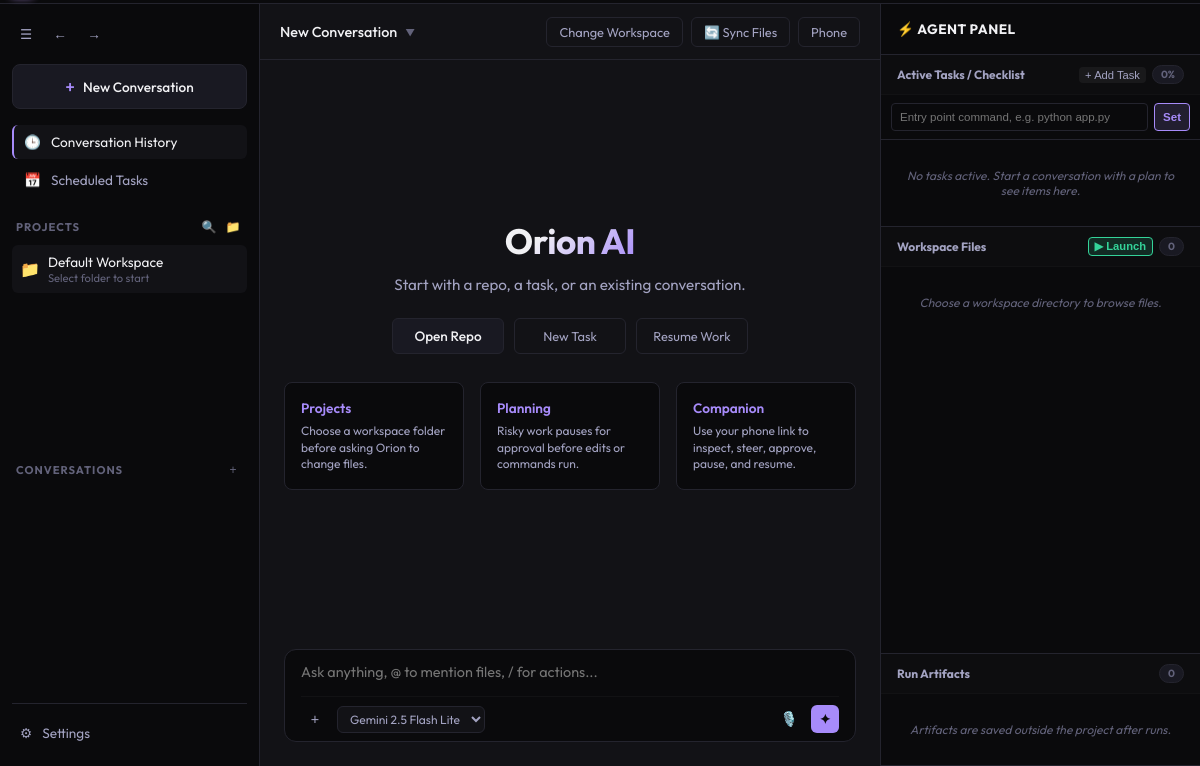
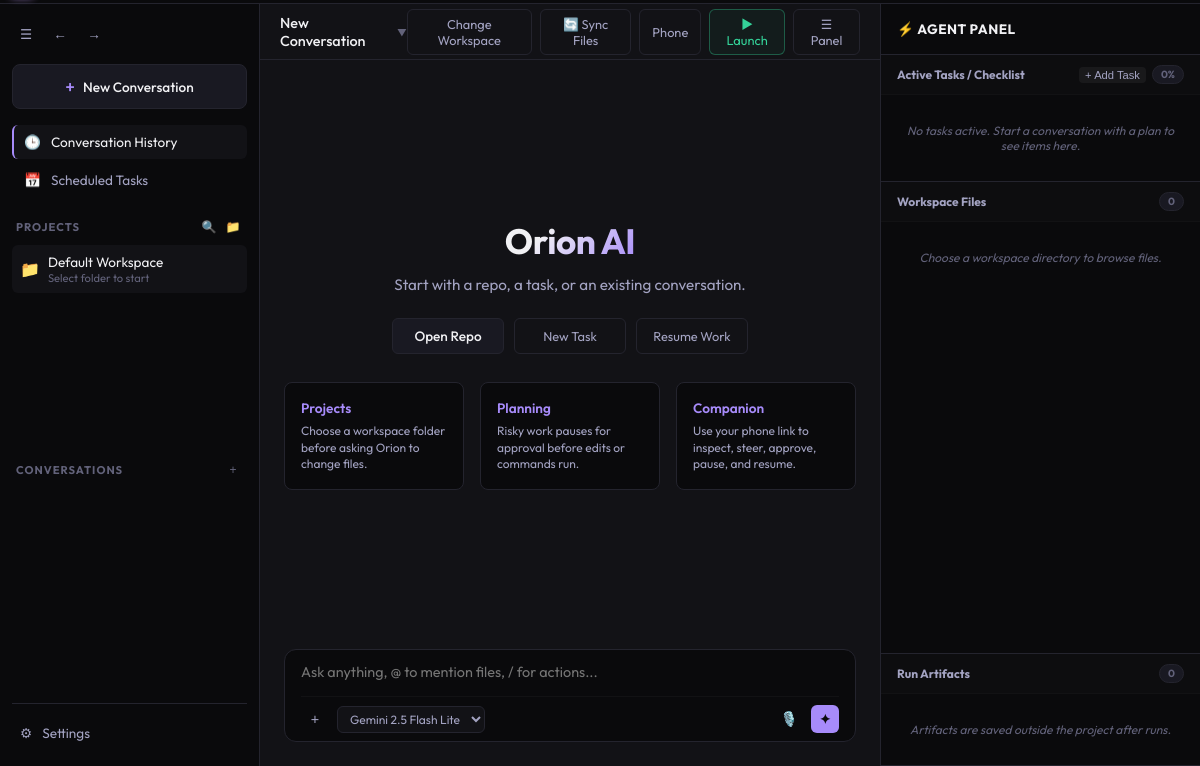
Before and after one commit to jasonk87/Orion-AI, an Electron app: page index.html in a window 1200 px wide. Shown: the part 34-800 px from the top of the page. Drawn offline with nearby package versions, Linux system fonts and the light colour scheme; no server answers.

Commit message:
feat: move launch button to header, make agent panel collapsible, remove entrypoint row

```diff
--- a/index.html
+++ b/index.html
@@ -109,6 +109,8 @@
           <button id="btn-change-workspace" class="btn-secondary">Change Workspace</button>
           <button id="btn-sync-files" class="btn-secondary" title="Scan file directory">🔄 Sync Files</button>
           <button id="btn-phone-companion" class="btn-secondary phone-companion-button" title="Pair Phone Companion">Phone</button>
+          <button id="btn-launch-app" class="btn-secondary" title="Launch application for testing">▶ Launch</button>
+          <button id="btn-toggle-right-sidebar" class="btn-secondary" title="Toggle Agent Panel">☰ Panel</button>
         </div>
       </div>
 
@@ -186,10 +188,6 @@
             <span class="badge" id="task-completion-badge">0%</span>
           </div>
         </div>
-        <div class="entrypoint-row">
-          <input id="workspace-entrypoint-input" type="text" placeholder="Entry point command, e.g. python app.py">
-          <button id="btn-save-entrypoint" title="Save entry point for this workspace">Set</button>
-        </div>
         <div class="panel-content scrollable">
           <div id="task-checklist-container">
             <p class="empty-state">No tasks active. Start a conversation with a plan to see items here.</p>
@@ -205,7 +203,6 @@
             <span class="badge muted" id="rag-index-status" style="display: none; font-size: 0.62rem; padding: 1px 4px; font-weight: normal; text-transform: uppercase;"></span>
           </span>
           <div style="display: flex; align-items: center; gap: 6px;">
-            <button id="btn-launch-app" title="Launch application for testing" style="background: var(--success-glow); border: 1px solid var(--success-color); border-radius: 4px; color: var(--success-color); cursor: pointer; font-size: 0.7rem; padding: 2px 6px; font-weight: 600; display: flex; align-items: center; gap: 3px; border-style: solid;">▶ Launch</button>
             <span class="badge" id="file-count-badge">0</span>
           </div>
         </div>
--- a/renderer.js
+++ b/renderer.js
@@ -102,6 +102,8 @@ const el = {
   phoneCompanionMeta: document.getElementById('phone-companion-meta'),
   workspaceEntrypointInput: document.getElementById('workspace-entrypoint-input'),
   btnSaveEntrypoint: document.getElementById('btn-save-entrypoint'),
+  rightSidebar: document.getElementById('right-sidebar'),
+  btnToggleRightSidebar: document.getElementById('btn-toggle-right-sidebar'),
   btnStartOpenRepo: document.getElementById('btn-start-open-repo'),
   btnStartNewTask: document.getElementById('btn-start-new-task'),
   btnStartResume: document.getElementById('btn-start-resume'),
@@ -123,6 +125,7 @@ document.addEventListener('DOMContentLoaded', async () => {
   setupWorkspaceHandlers();
   setupStartActions();
   setupEntrypointControls();
+  setupRightSidebarToggle();
   setupChatHandlers();
 
   // Bind manual task checklist add button
@@ -512,6 +515,24 @@ function setupEntrypointControls() {
       event.preventDefault();
       saveWorkspaceEntrypointFromInput();
     }
+  });
+}
+
+function setupRightSidebarToggle() {
+  if (!el.btnToggleRightSidebar || !el.rightSidebar) return;
+
+  const storedCollapsed = localStorage.getItem('rightSidebarCollapsed');
+  const isCollapsed = storedCollapsed === null ? true : (storedCollapsed === 'true');
+
+  if (isCollapsed) {
+    el.rightSidebar.classList.add('collapsed');
+  } else {
+    el.rightSidebar.classList.remove('collapsed');
+  }
+
+  el.btnToggleRightSidebar.addEventListener('click', () => {
+    const currentlyCollapsed = el.rightSidebar.classList.toggle('collapsed');
+    localStorage.setItem('rightSidebarCollapsed', currentlyCollapsed.toString());
   });
 }
 
--- a/styles.css
+++ b/styles.css
@@ -475,6 +475,18 @@ body {
   background: var(--success-glow);
 }
 
+#btn-launch-app {
+  border-color: rgba(52, 211, 153, 0.35);
+  color: var(--success-color);
+  background: rgba(52, 211, 153, 0.05);
+}
+
+#btn-launch-app:hover {
+  border-color: rgba(52, 211, 153, 0.65);
+  background: var(--success-glow);
+  color: var(--success-color);
+}
+
 .phone-companion-card {
   max-width: 420px;
 }
@@ -1030,6 +1042,10 @@ code {
   user-select: none;
 }
 
+#right-sidebar.collapsed {
+  display: none !important;
+}
+
 #right-sidebar .sidebar-header {
   padding: 16px;
   border-bottom: 1px solid var(--border-color);
@@ -1175,36 +1191,7 @@ code {
   justify-content: flex-end;
 }
 
-.entrypoint-row {
-  display: flex;
-  gap: 6px;
-  padding: 8px 10px;
-  border-bottom: 1px solid var(--border-color);
-}
-
-.entrypoint-row input {
-  min-width: 0;
-  flex: 1;
-  height: 28px;
-  border: 1px solid var(--border-color);
-  border-radius: 4px;
-  background: var(--bg-primary);
-  color: var(--text-secondary);
-  padding: 0 8px;
-  font-size: 0.72rem;
-}
-
-.entrypoint-row button {
-  height: 28px;
-  border: 1px solid var(--accent-color);
-  border-radius: 4px;
-  background: var(--accent-glow);
-  color: var(--accent-color);
-  font-size: 0.72rem;
-  font-weight: 700;
-  padding: 0 8px;
-  cursor: pointer;
-}
+
 
 /* File Tree Styling */
 .file-tree {
```
